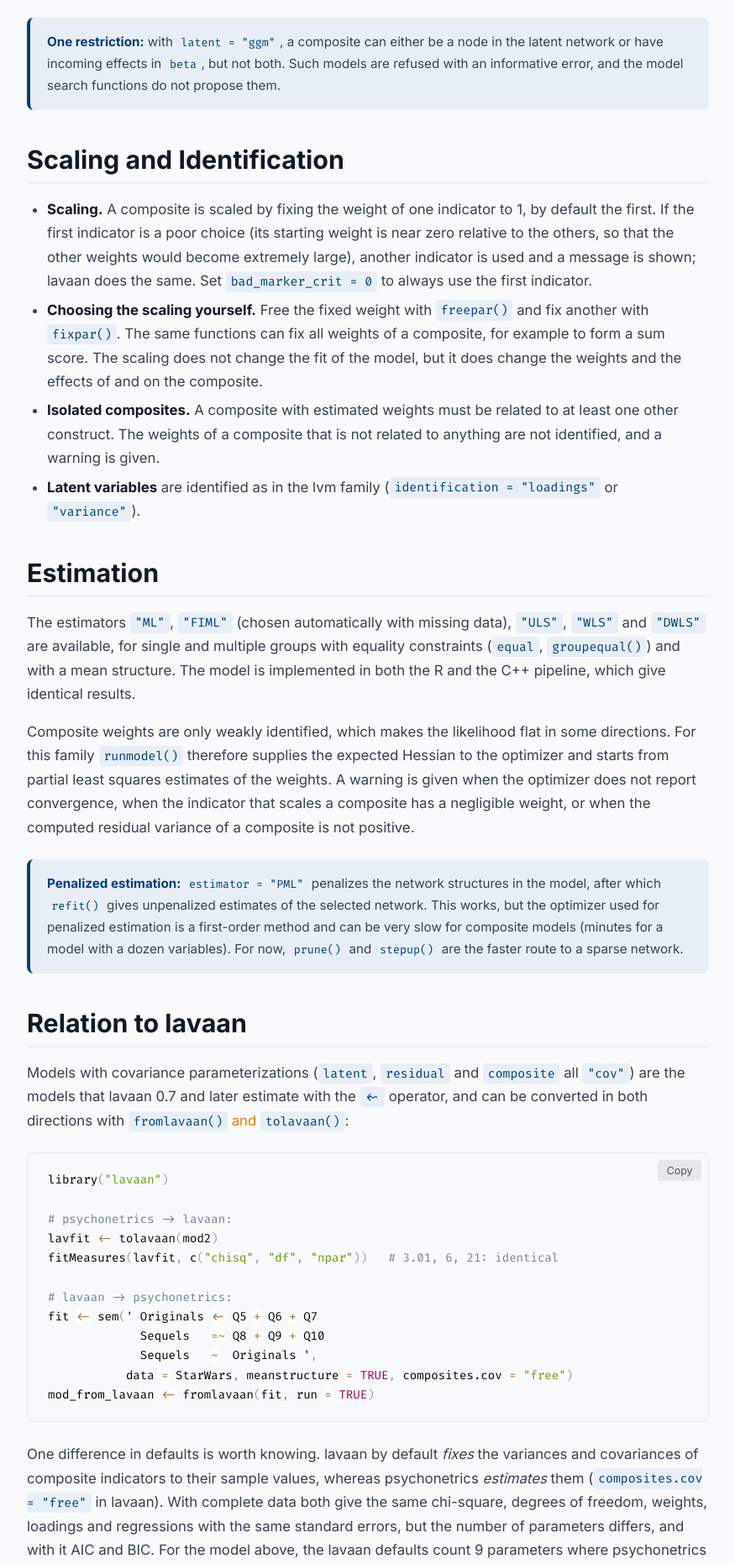
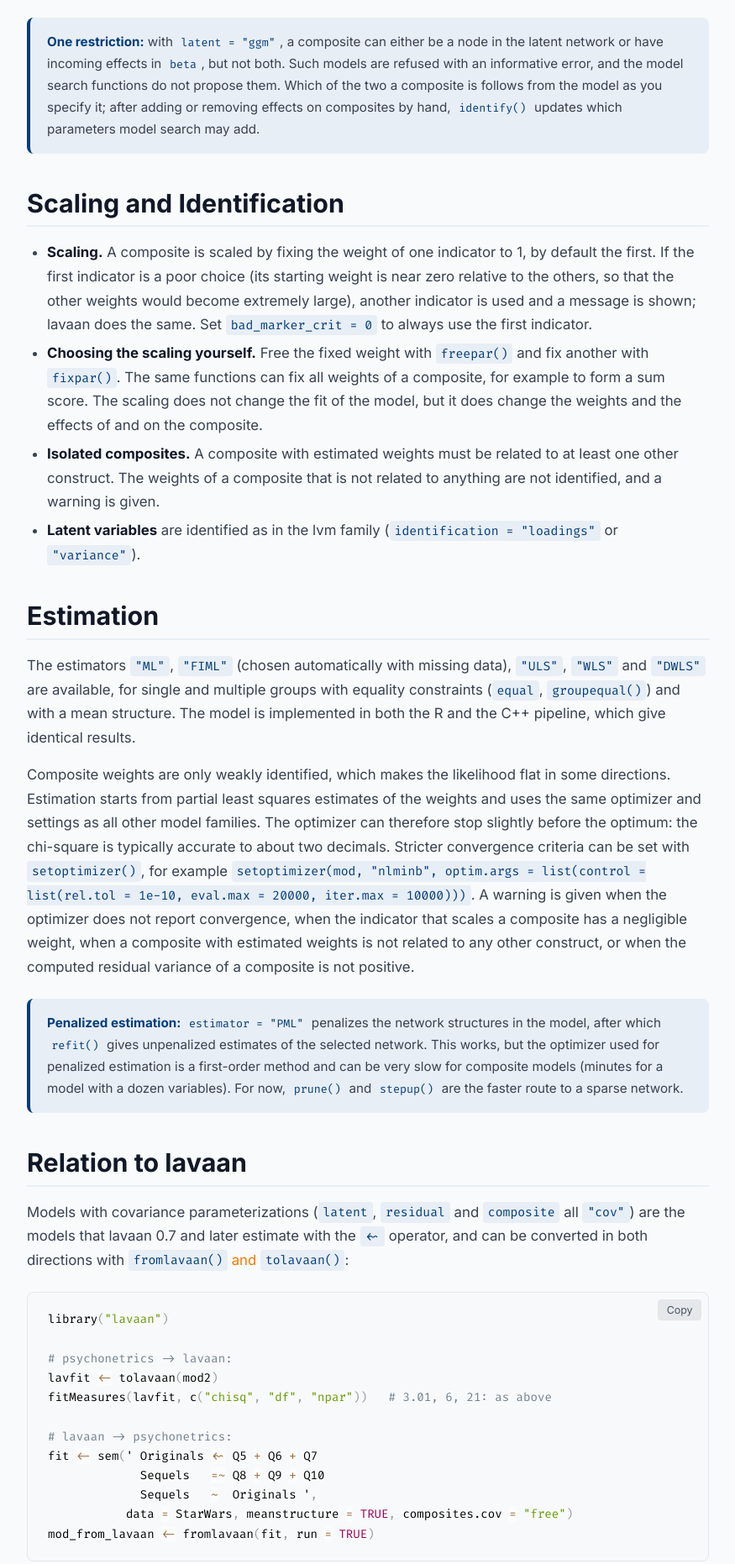
Before and after one commit to SachaEpskamp/psychonetrics, a plain HTML site: page docs/cvm.html in a window 1280 px wide. Shown: the part 6193-8055 px from the top of the page at 84% size, without its empty margins (202-1077 px from the left). Drawn offline with nearby package versions, Linux system fonts and the light colour scheme.

Commit message:
0.18: estimate cvm models like every other family
runmodel() no longer has optimizer settings that are specific to the cvm
family. Removed: the expected Hessian supplied to nlminb, the stricter
relative tolerance (1e-10), the tracking of the best evaluated point, and
the structure check before estimation. What is left of cvm in runmodel()
is the call to cvm_solution_warnings() after estimation. A note at the
nlminb settings records what was tried, as a suggestion for later
investigation; cvm_expected_hessian() is kept, unused, for that purpose.

Structure check, now in the identification step: with latent = "ggm" a
composite cannot have both incoming effects and edges in the latent
network. identify_cvm() marks the edges of composites with incoming
effects and the incoming effects of composites without, so that the marks
do not need updating during model search. The implied model already
refuses a model with both. The warnings for an isolated composite and for
an element freed by hand moved to the warnings after estimation.

Starting values: removing the Hessian exposed that ULS and DWLS fits
failed for models in which a latent variable is predicted by composites
(15 of 150 ULS and 2 of 150 DWLS fits in simulations). The intercepts of
the indicators of such a latent variable were started at the sample
means, although the latent variable has a nonzero implied mean. New
cvm_start_intercepts() starts them such that the implied means equal the
sample means; afterwards none of these fits fail.

Precision with the standard settings (simulation study run again on this
code, 3000 fits): no non-convergence; chi-square more than 0.01 above the
optimum in 18 of 1500 data sets with n = 250 (at most 0.24) and in 3 of
1500 with n = 1000; estimates within 0.1 standard error of the optimum in
99% of the data sets, 2.3 standard errors in one weakly identified data
set. Bias, coverage, the chi-square distribution and network recovery are
unchanged. In the comparison of 91 models, R and C++ agree to 1e-7 and
the chi-square is within 0.005 of lavaan. Stricter convergence can be set
with setoptimizer(); documented in the help page, NEWS and website.

Tests: tolerances that depend on the optimizer widened; new tests for the
identification marks, changes by hand, and the starting values.

Co-Authored-By: Claude Fable 5.2 <noreply@anthropic.com>

```diff
--- a/docs/cvm.html
+++ b/docs/cvm.html
@@ -268,7 +268,7 @@ getmatrix(mod3, "omega_zeta")</code></pre>
       The estimated partial correlations are 0.525 between being a fan and the composite of the original trilogy, 0.228 between being a fan and the composite of the sequels, and 0.259 between the two composites. With all three edges included, this model is equivalent to the first example (chi-square = 2.92, df = 8).
     </p>
     <div class="note">
-      <strong>One restriction:</strong> with <code>latent = "ggm"</code>, a composite can either be a node in the latent network or have incoming effects in <code>beta</code>, but not both. Such models are refused with an informative error, and the model search functions do not propose them.
+      <strong>One restriction:</strong> with <code>latent = "ggm"</code>, a composite can either be a node in the latent network or have incoming effects in <code>beta</code>, but not both. Such models are refused with an informative error, and the model search functions do not propose them. Which of the two a composite is follows from the model as you specify it; after adding or removing effects on composites by hand, <code>identify()</code> updates which parameters model search may add.
     </div>
   </section>
 
@@ -290,7 +290,7 @@ getmatrix(mod3, "omega_zeta")</code></pre>
       The estimators <code>"ML"</code>, <code>"FIML"</code> (chosen automatically with missing data), <code>"ULS"</code>, <code>"WLS"</code> and <code>"DWLS"</code> are available, for single and multiple groups with equality constraints (<code>equal</code>, <code>groupequal()</code>) and with a mean structure. The model is implemented in both the R and the C++ pipeline, which give identical results.
     </p>
     <p>
-      Composite weights are only weakly identified, which makes the likelihood flat in some directions. For this family <code>runmodel()</code> therefore supplies the expected Hessian to the optimizer and starts from partial least squares estimates of the weights. A warning is given when the optimizer does not report convergence, when the indicator that scales a composite has a negligible weight, or when the computed residual variance of a composite is not positive.
+      Composite weights are only weakly identified, which makes the likelihood flat in some directions. Estimation starts from partial least squares estimates of the weights and uses the same optimizer and settings as all other model families. The optimizer can therefore stop slightly before the optimum: the chi-square is typically accurate to about two decimals. Stricter convergence criteria can be set with <code>setoptimizer()</code>, for example <code>setoptimizer(mod, "nlminb", optim.args = list(control = list(rel.tol = 1e-10, eval.max = 20000, iter.max = 10000)))</code>. A warning is given when the optimizer does not report convergence, when the indicator that scales a composite has a negligible weight, when a composite with estimated weights is not related to any other construct, or when the computed residual variance of a composite is not positive.
     </p>
     <div class="note">
       <strong>Penalized estimation:</strong> <code>estimator = "PML"</code> penalizes the network structures in the model, after which <code>refit()</code> gives unpenalized estimates of the selected network. This works, but the optimizer used for penalized estimation is a first-order method and can be very slow for composite models (minutes for a model with a dozen variables). For now, <code>prune()</code> and <code>stepup()</code> are the faster route to a sparse network.
@@ -307,7 +307,7 @@ getmatrix(mod3, "omega_zeta")</code></pre>
 
 # psychonetrics -> lavaan:
 lavfit <- tolavaan(mod2)
-fitMeasures(lavfit, c("chisq", "df", "npar"))   # 3.01, 6, 21: identical
+fitMeasures(lavfit, c("chisq", "df", "npar"))   # 3.01, 6, 21: as above
 
 # lavaan -> psychonetrics:
 fit <- sem(' Originals <~ Q5 + Q6 + Q7
@@ -334,7 +334,9 @@ mod_from_lavaan <- fromlavaan(fit, run = TRUE)</code></pre>
       <li>Ordinal data and correlation input are not supported.</li>
       <li><code>latent</code> can only be <code>"cov"</code> or <code>"ggm"</code>.</li>
       <li>With <code>latent = "ggm"</code>, a composite cannot have both incoming effects and edges in the latent network.</li>
-      <li>In small samples (around 250 or fewer) with weak relations between constructs, the weights can be poorly determined. Check the warnings, and consider another indicator to scale the composite.</li>
+      <li>In small samples (around 250 or fewer) with weak relations between constructs, the weights can be poorly determined: standard errors are then very large, and the optimizer can stop on a flat part of the likelihood. Check the warnings and the standard errors, estimate the model again with stricter convergence criteria, and consider another indicator to scale the composite.</li>
+      <li>The optimizer can stop slightly before the optimum in the weights: the chi-square is accurate to about two decimals (within 0.005 of lavaan in the models that were compared). <code>setoptimizer()</code> gives stricter convergence (see Estimation).</li>
+      <li>Large models are slow: about 10 to 20 seconds for 36 variables, and minutes for 64 variables.</li>
       <li>Penalized estimation can be slow (see above).</li>
     </ul>
   </section>
```
Also changed, not shown: 8 other files.
